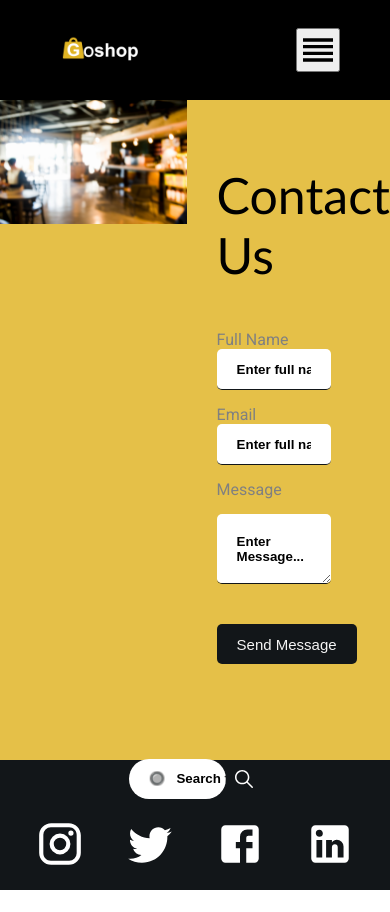
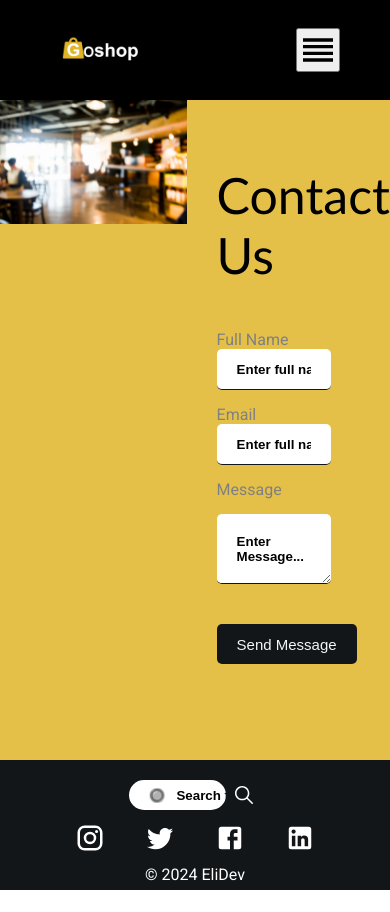
Before and after one commit to Tummiee/Go-shop-food-website-1, a React (Vite) app: page /contact in a window 390 px wide. After the commit the page ends 890 px from the top, so only its background shows below. Built offline with nearby package versions, Linux system fonts and the light colour scheme.

Commit message:
footer responsive css edit

```diff
--- a/src/Styles/Footer.css
+++ b/src/Styles/Footer.css
@@ -12,17 +12,21 @@
   .socialMedia svg {
     color: white;
     margin: 20px;
-    font-size: 50px;
+    font-size: 30px;
     cursor: pointer;
   }
 
   .footer p {
+    position: relative;
     color: white;
+    bottom: 10%;
+
   }
 
   .footer .footerSearch{
     display: none;
-    margin-top: 3%;
+    position:relative;
+    top: 10%;
     justify-content: center;
     align-items: center;
     width: 34vw;
@@ -32,7 +36,7 @@
     border-radius: 20px;
     border: 0;
     outline: 0;
-    height: 40px;
+    height: 30px;
     width: 25vw;
     padding: 0 0 0 20px;
     right: 0;
```
